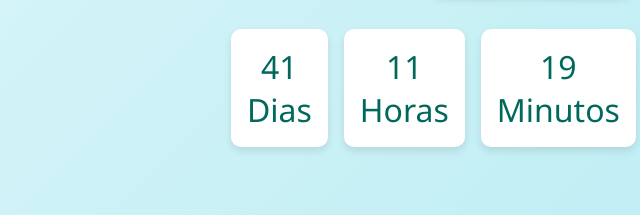
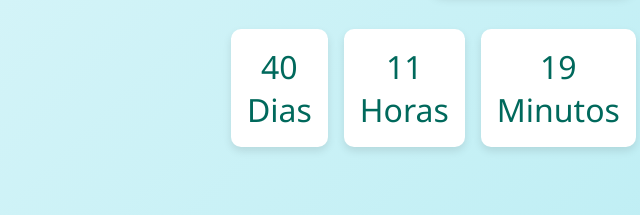
Before and after one commit to LucasEmanuelSouza/love, a plain HTML site: page index.html in a window 1280 px wide. Shown: the part 471-686 px from the top of the page, 108-748 px from the left. Drawn offline with Linux system fonts and the light colour scheme.

Commit message:
Update index.html

```diff
--- a/index.html
+++ b/index.html
@@ -96,7 +96,7 @@
     }
 
     function atualizarContador() {
-      const destino = new Date("2025-08-11T00:00:00").getTime();
+      const destino = new Date("2025-08-10T00:00:00").getTime();
       const agora = new Date().getTime();
       const diferenca = destino - agora;
 
```
